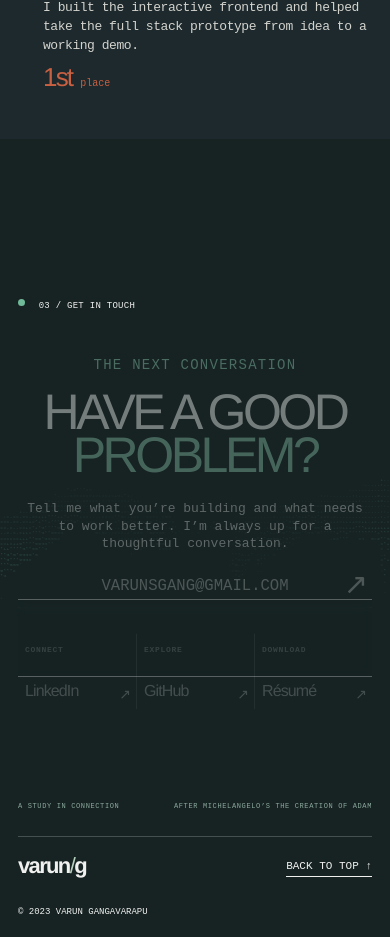
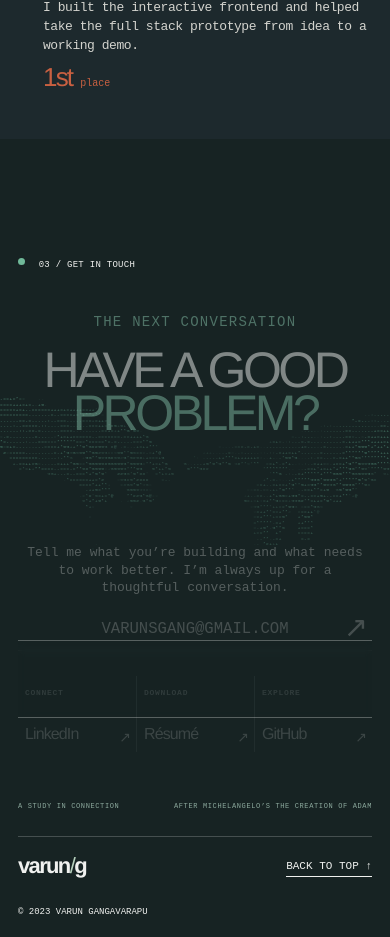
Before and after one commit to Varun-Gangavarapu/Personal-Website, a Next.js app: page / in a window 390 px wide. Shown: the part 9972-10909 px from the top of the page. Built offline with nearby package versions, Linux system fonts and the light colour scheme.

Commit message:
Reveal contact ASCII hands and center resume link

```diff
--- a/public/site-v2.js
+++ b/public/site-v2.js
@@ -199,15 +199,15 @@ if (asciiArt) {
     context.clearRect(0, 0, width, height);
     context.drawImage(baseCanvas, 0, 0, width, height);
     if (!pointer || reducedMotion.matches) return;
-    const radius = Math.min(190, width * .24);
+    const radius = Math.min(300, width * .3);
     context.font = `${fontSize}px monospace`;
     context.textAlign = 'center';
     context.textBaseline = 'middle';
     for (const glyph of glyphs) {
       const distance = Math.hypot(glyph.x - pointer.x, glyph.y - pointer.y);
       if (distance >= radius) continue;
-      const glow = (1 - distance / radius) ** 2;
-      context.fillStyle = `rgba(187, 245, 211, ${Math.min(.9, glyph.alpha * glow * .85)})`;
+      const glow = 1 - distance / radius;
+      context.fillStyle = `rgba(225, 255, 237, ${Math.min(1, glow * (.55 + glyph.alpha * 1.8))})`;
       context.fillText(glyph.char, glyph.x, glyph.y);
     }
   };
@@ -230,13 +230,15 @@ if (asciiArt) {
     fontSize = width < 600 ? 4.4 : Math.min(8.5, Math.max(6, width / 195));
     const stepX = fontSize * .72;
     const stepY = fontSize * 1.22;
-    const scale = Math.min(width / mask.naturalWidth, height / mask.naturalHeight);
+    const mobile = width < 600;
+    const scale = mobile
+      ? Math.min(width * 1.7 / mask.naturalWidth, height * .42 / mask.naturalHeight)
+      : Math.min(width / mask.naturalWidth, height / mask.naturalHeight);
     const artWidth = mask.naturalWidth * scale;
     const artHeight = mask.naturalHeight * scale;
     const left = (width - artWidth) / 2;
-    const top = (height - artHeight) / 2;
+    const top = mobile ? (height - artHeight) * .4 : (height - artHeight) / 2 + height * .055;
     const characters = '@#%*+=-:.';
-    const mobile = width < 600;
     glyphs = [];
     baseContext.font = `${fontSize}px monospace`;
     baseContext.textAlign = 'center';
@@ -250,9 +252,9 @@ if (asciiArt) {
         if (alpha < .13) continue;
         const tone = sourcePixels[pixel] / 255;
         const char = characters[Math.min(characters.length - 1, Math.floor(tone * characters.length))];
-        const opacity = Math.min(mobile ? .88 : .74, Math.max(mobile ? .2 : .14, alpha * (mobile ? .9 : .72) + (1 - tone) * .15));
+        const opacity = Math.min(mobile ? .96 : .9, Math.max(mobile ? .3 : .26, alpha * (mobile ? .9 : .82) + (1 - tone) * .18));
         glyphs.push({x, y, char, alpha});
-        baseContext.fillStyle = `rgba(103, 190, 159, ${opacity})`;
+        baseContext.fillStyle = `rgba(126, 220, 184, ${opacity})`;
         baseContext.fillText(char, x, y);
       }
     }
--- a/site-v2/index.html
+++ b/site-v2/index.html
@@ -214,7 +214,7 @@
       <section class="contact" id="contact" aria-labelledby="contact-title">
         <div class="wrap contact-grid">
           <p class="section-kicker"><span class="dot"></span> 03 / GET IN TOUCH</p>
-          <div class="contact-main"><p class="contact-overline">THE NEXT CONVERSATION</p><h2 id="contact-title">HAVE A GOOD<br /><em>PROBLEM?</em></h2><p>Tell me what you’re building and what needs to work better. I’m always up for a thoughtful conversation.</p><a class="contact-email" href="mailto:varunsgang@gmail.com">VARUNSGANG@GMAIL.COM <span aria-hidden="true">↗</span></a><nav class="contact-destinations" aria-label="Find me elsewhere"><a href="https://www.linkedin.com/in/varungangavarapu/" target="_blank" rel="noopener noreferrer"><small>CONNECT</small><strong>LinkedIn</strong><span aria-hidden="true">↗</span></a><a href="https://github.com/Varun-Gangavarapu" target="_blank" rel="noopener noreferrer"><small>EXPLORE</small><strong>GitHub</strong><span aria-hidden="true">↗</span></a><a href="/assets/Varun_Gangavarapu_Resume.pdf" target="_blank" rel="noopener noreferrer"><small>DOWNLOAD</small><strong>Résumé</strong><span aria-hidden="true">↗</span></a></nav></div>
+          <div class="contact-main"><p class="contact-overline">THE NEXT CONVERSATION</p><h2 id="contact-title">HAVE A GOOD<br /><em>PROBLEM?</em></h2><p>Tell me what you’re building and what needs to work better. I’m always up for a thoughtful conversation.</p><a class="contact-email" href="mailto:varunsgang@gmail.com">VARUNSGANG@GMAIL.COM <span aria-hidden="true">↗</span></a><nav class="contact-destinations" aria-label="Find me elsewhere"><a href="https://www.linkedin.com/in/varungangavarapu/" target="_blank" rel="noopener noreferrer"><small>CONNECT</small><strong>LinkedIn</strong><span aria-hidden="true">↗</span></a><a href="/assets/Varun_Gangavarapu_Resume.pdf" target="_blank" rel="noopener noreferrer"><small>DOWNLOAD</small><strong>Résumé</strong><span aria-hidden="true">↗</span></a><a href="https://github.com/Varun-Gangavarapu" target="_blank" rel="noopener noreferrer"><small>EXPLORE</small><strong>GitHub</strong><span aria-hidden="true">↗</span></a></nav></div>
         </div>
         <div class="ascii-art" aria-hidden="true"><canvas class="ascii-art-canvas"></canvas></div>
         <div class="ascii-art-credit wrap">A STUDY IN CONNECTION <span>AFTER MICHELANGELO’S THE CREATION OF ADAM</span></div>
--- a/styles/site-v2.css
+++ b/styles/site-v2.css
@@ -558,13 +558,13 @@
 }
 
 /* Center the closing message over the responsive ASCII artwork. */
-.contact{position:relative;isolation:isolate;min-height:calc(100svh - 46px);padding:clamp(95px,11vh,130px) 0 24px;justify-content:center}
+.contact{position:relative;isolation:isolate;min-height:calc(100svh - 46px);padding:clamp(75px,9vh,110px) 0 24px;justify-content:center}
 .contact-grid{display:block;width:min(100% - 44px,1060px);margin:auto;position:relative;z-index:2;text-align:center;isolation:isolate}
-.contact-grid::before{content:"";position:absolute;z-index:-1;inset:-45px -50px;background:radial-gradient(ellipse at center,rgba(23,35,35,.83) 0%,rgba(23,35,35,.68) 48%,rgba(23,35,35,0) 80%);pointer-events:none}
+.contact-grid::before{content:"";position:absolute;z-index:-1;inset:-45px -50px;background:radial-gradient(ellipse at center,rgba(23,35,35,.57) 0%,rgba(23,35,35,.3) 48%,rgba(23,35,35,0) 80%);pointer-events:none}
 .contact .section-kicker{position:absolute;top:-42px;left:0;margin:0}
 .contact-main{width:100%;margin:auto}
 .contact-overline{margin-bottom:19px!important}
-.contact h2{font-size:clamp(72px,8.5vw,130px);line-height:.85;margin:0 auto 24px}
+.contact h2{font-size:clamp(72px,8.5vw,130px);line-height:.85;margin:0 auto clamp(145px,18vh,210px)}
 .contact-main>p:not(.contact-overline){max-width:630px;margin:0 auto 26px;font-size:clamp(15px,1.3vw,19px)}
 .contact-email{width:min(100%,790px);margin:0 auto;justify-content:center;position:relative;padding:0 24px 15px;font-size:clamp(20px,2.3vw,33px)}
 .contact-email span{position:absolute;right:4px}
@@ -572,7 +572,7 @@
 .contact-destinations a{min-height:88px;padding:14px 18px 12px;text-align:left}
 .contact-destinations strong{font-size:clamp(23px,2.25vw,32px)}
 .contact-destinations a>span{right:15px;bottom:12px;font-size:20px}
-.ascii-art{position:absolute;inset:0;z-index:0;width:100%;height:100%;margin:0;opacity:.54}
+.ascii-art{position:absolute;inset:0;z-index:0;width:100%;height:100%;margin:0;opacity:.86}
 .ascii-art-credit{position:relative;z-index:2;width:min(100% - 44px,1060px);margin:30px auto 0;font-size:9px}
 .site-footer{z-index:2;margin-top:clamp(24px,4vh,50px);width:min(100% - 44px,1440px)}
 @media(max-width:700px){
@@ -581,7 +581,7 @@
   .contact-grid::before{inset:-22px -20px}
   .contact .section-kicker{top:-35px;left:0;font-size:9px}
   .contact-overline{margin-bottom:15px!important}
-  .contact h2{font-size:clamp(50px,12vw,81px);margin-bottom:19px}
+  .contact h2{font-size:clamp(50px,12vw,81px);margin-bottom:clamp(80px,12vh,115px)}
   .contact-main>p:not(.contact-overline){font-size:13px;line-height:1.35;margin-bottom:22px}
   .contact-email{font-size:clamp(14px,4vw,21px);padding:0 17px 11px;white-space:nowrap}
   .contact-destinations{grid-template-columns:repeat(3,minmax(0,1fr));margin-top:22px}
@@ -590,7 +590,7 @@
   .contact-destinations small{font-size:8px}
   .contact-destinations strong{font-size:clamp(15px,4.1vw,23px)}
   .contact-destinations a>span{right:5px;bottom:8px;font-size:14px}
-  .ascii-art{height:100%;margin:0;opacity:.4}
+  .ascii-art{height:100%;margin:0;opacity:.65}
   .ascii-art-credit{width:min(100% - 36px,520px);margin-top:23px;font-size:7px}
   .site-footer{width:min(100% - 36px,520px);margin-top:25px}
 }
```
